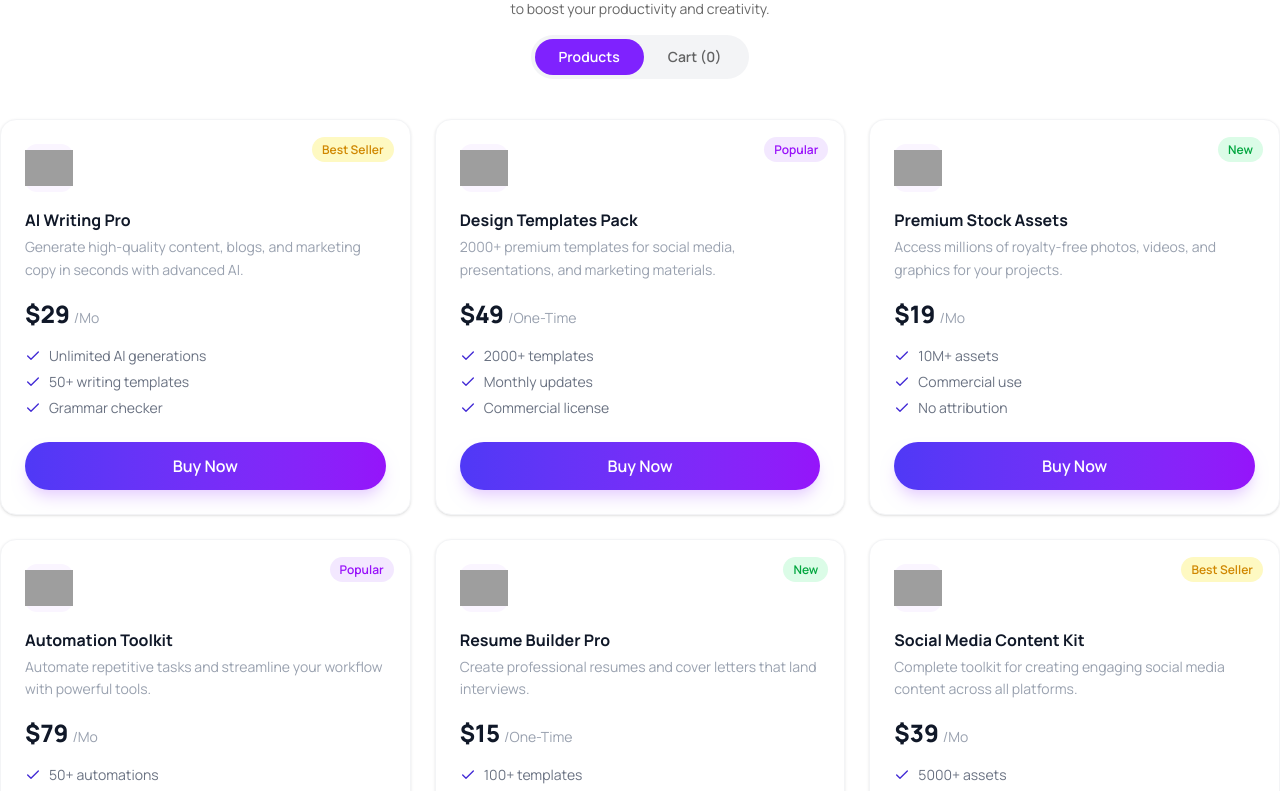
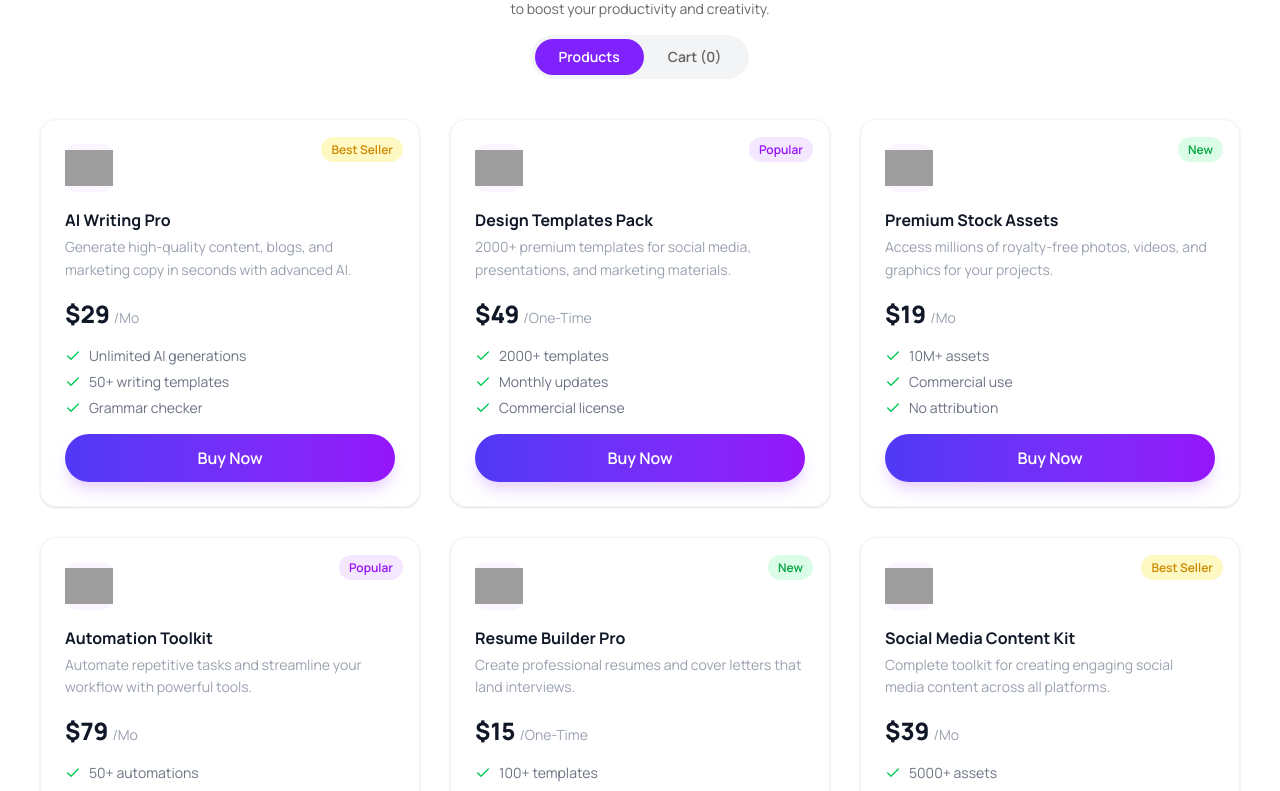
Before and after one commit to smRid/PHA6-DigiTools-Platform, a React (Vite) app: page / in a window 1280 px wide. Shown: the part 1183-1974 px from the top of the page. Built offline with nearby package versions, Linux system fonts and the light colour scheme; grey boxes are pictures that could not be loaded.

Commit message:
Add Pricing section

```diff
--- a/src/App.jsx
+++ b/src/App.jsx
@@ -3,6 +3,7 @@ import Navbar from "./components/Navbar";
 import Activity from "./components/Activity";
 import Tools from "./components/Tools";
 import Process from "./components/Process";
+import Pricing from "./components/Pricing";
 
 // API fetch
 const getData = async () => {
@@ -20,6 +21,7 @@ function App() {
       <Activity />
       <Tools productsPromise={productsPromise} />
       <Process />
+      <Pricing />
     </>
   );
 }
--- /dev/null
+++ b/src/components/Pricing.jsx
@@ -0,0 +1,144 @@
+import { Check } from "lucide-react";
+
+const plans = [
+  {
+    name: "Starter",
+    tagline: "Perfect for getting started",
+    price: 0,
+    period: "Month",
+    features: [
+      "Access to 10 free tools",
+      "Basic templates",
+      "Community support",
+      "1 project per month",
+    ],
+    cta: "Get Started Free",
+    highlighted: false,
+  },
+  {
+    name: "Pro",
+    tagline: "Ideal for professionals",
+    price: 29,
+    period: "Month",
+    features: [
+      "Access to all premium tools",
+      "Unlimited templates",
+      "Priority support",
+      "Unlimited projects",
+      "Cloud Sync",
+      "Advanced analytics",
+    ],
+    cta: "Start Pro Trial",
+    highlighted: true,
+    badge: "Most Popular",
+  },
+  {
+    name: "Enterprise",
+    tagline: "For teams and businesses",
+    price: 99,
+    period: "Month",
+    features: [
+      "Everything in Pro",
+      "Team collaboration",
+      "Custom integrations",
+      "Dedicated support",
+      "We guarantee",
+      "Custom branding",
+    ],
+    cta: "Contact Sales",
+    highlighted: false,
+  },
+];
+
+const Pricing = () => {
+  return (
+    <section id="pricing" className="py-30 px-6 bg-white">
+      <div className="max-w-6xl mx-auto">
+        <div className="text-center mb-14">
+          <h2 className="text-4xl md:text-5xl font-extrabold text-gray-900 mb-3">
+            Simple, Transparent Pricing
+          </h2>
+          <p className="text-gray-400 text-sm md:text-base">
+            Choose the plan that fits your needs. Upgrade or downgrade any time.
+          </p>
+        </div>
+
+        <div className="grid grid-cols-1 md:grid-cols-3 gap-6 items-stretch">
+          {plans.map((plan, i) => (
+            <div
+              key={i}
+              className={`relative rounded-2xl p-7 flex flex-col gap-5 transition-all duration-300 ${
+                plan.highlighted
+                  ? "text-white shadow-2xl shadow-purple-200"
+                  : "border border-gray-100 shadow-sm text-gray-900"
+              }`}
+              style={{
+                background: plan.highlighted
+                  ? "linear-gradient(to right, #4F39F6, #9514FA)"
+                  : "#F9FAFC",
+              }}
+            >
+              {plan.badge && (
+                <div className="absolute -top-3.5 left-1/2 -translate-x-1/2">
+                  <span className="bg-[#FEF3C6] text-[#BB4D00] text-xs font-bold px-4 py-1.5 rounded-full shadow">
+                    {plan.badge}
+                  </span>
+                </div>
+              )}
+
+              <div>
+                <h3 className="text-lg font-extrabold mb-1">{plan.name}</h3>
+                <p
+                  className={`text-xs ${plan.highlighted ? "text-purple-200" : "text-gray-400"}`}
+                >
+                  {plan.tagline}
+                </p>
+              </div>
+
+              <div className="flex items-baseline gap-1">
+                <span className="text-4xl font-extrabold">${plan.price}</span>
+                <span
+                  className={`text-sm ${plan.highlighted ? "text-purple-200" : "text-gray-400"}`}
+                >
+                  /{plan.period}
+                </span>
+              </div>
+
+              <ul className="flex flex-col gap-2 flex-1">
+                {plan.features.map((f, j) => (
+                  <li
+                    key={j}
+                    className={`text-sm flex items-center gap-2 ${plan.highlighted ? "text-purple-100" : "text-gray-500"}`}
+                  >
+                    <Check
+                      className="w-4 h-4 shrink-0"
+                      style={{ color: "#30B868" }}
+                    />
+                    {f}
+                  </li>
+                ))}
+              </ul>
+
+              <button
+                className="w-full py-3 rounded-full font-semibold text-sm transition-colors mt-auto cursor-pointer"
+                style={
+                  plan.highlighted
+                    ? { background: "#ffffff", color: "#4F39F6" }
+                    : {
+                        background:
+                          "linear-gradient(to right, #4F39F6, #9514FA)",
+                        color: "#ffffff",
+                      }
+                }
+              >
+                {plan.cta}
+              </button>
+            </div>
+          ))}
+        </div>
+      </div>
+    </section>
+  );
+};
+
+export default Pricing;
--- a/src/components/Tools.jsx
+++ b/src/components/Tools.jsx
@@ -78,7 +78,7 @@ const Tools = ({ productsPromise }) => {
       </div>
 
       {activeTab === "products" ? (
-        <div className="grid grid-cols-1 md:grid-cols-2 lg:grid-cols-3 gap-6 mt-10">
+        <div className="grid grid-cols-1 md:grid-cols-2 lg:grid-cols-3 gap-[30px] mt-10 max-w-[1200px] mx-auto">
           {tools.map((tool) => (
             <ProductCard
               key={tool.id}
--- a/src/ui/ProductCard.jsx
+++ b/src/ui/ProductCard.jsx
@@ -13,7 +13,7 @@ const ProductCard = ({
   };
 
   return (
-    <div className="bg-white rounded-2xl border border-gray-100 shadow-sm hover:shadow-lg transition-all duration-300 hover:-translate-y-0.5 flex flex-col p-6 relative">
+    <div className="bg-white rounded-2xl border border-gray-100 shadow-sm hover:shadow-lg transition-all duration-300 hover:-translate-y-0.5 flex flex-col gap-4 p-6 relative">
       {/* Tag */}
       <div className="absolute top-4 right-4">
         <span
@@ -24,18 +24,20 @@ const ProductCard = ({
       </div>
 
       {/* Icon */}
-      <div className="w-12 h-12 rounded-xl bg-purple-50 flex items-center justify-center text-2xl mb-4">
+      <div className="w-12 h-12 rounded-xl bg-purple-50 flex items-center justify-center text-2xl">
         <img src={tool.icon} alt={tool.name} />
       </div>
 
       {/* Name & Description */}
-      <h3 className="text-base font-bold text-gray-900 mb-1">{tool.name}</h3>
-      <p className="text-sm text-gray-400 leading-relaxed mb-4 line-clamp-2">
-        {tool.description}
-      </p>
+      <div>
+        <h3 className="text-base font-bold text-gray-900 mb-1">{tool.name}</h3>
+        <p className="text-sm text-gray-400 leading-relaxed line-clamp-2">
+          {tool.description}
+        </p>
+      </div>
 
       {/* Price */}
-      <div className="flex items-baseline gap-1 mb-4">
+      <div className="flex items-baseline gap-1">
         <span className="text-2xl font-extrabold text-gray-900">
           ${tool.price}
         </span>
@@ -45,10 +47,10 @@ const ProductCard = ({
       </div>
 
       {/* Features */}
-      <ul className="space-y-1.5 mb-6 flex-1">
+      <ul className="space-y-1.5 flex-1">
         {tool.features.map((feature, i) => (
           <li key={i} className="flex items-center gap-2 text-sm text-gray-500">
-            <Check className="w-4 h-4 text-primary shrink-0" />
+            <Check className="w-4 h-4 text-green-500 shrink-0" />
             {feature}
           </li>
         ))}
@@ -58,7 +60,7 @@ const ProductCard = ({
       <button
         onClick={handlePurchasing}
         disabled={isInCart}
-        className={`text-white font-semibold px-6 py-3 rounded-full transition-all duration-300 text-base ${
+        className={`w-full text-white font-semibold px-6 py-3 rounded-full transition-all duration-300 text-base mt-auto ${
           isInCart
             ? "bg-green-500 cursor-default"
             : "bg-gradient-to-r from-[#4F39F6] to-[#9514FA] hover:from-[#9514FA] hover:to-[#4F39F6] shadow-lg shadow-purple-200 cursor-pointer"
```
